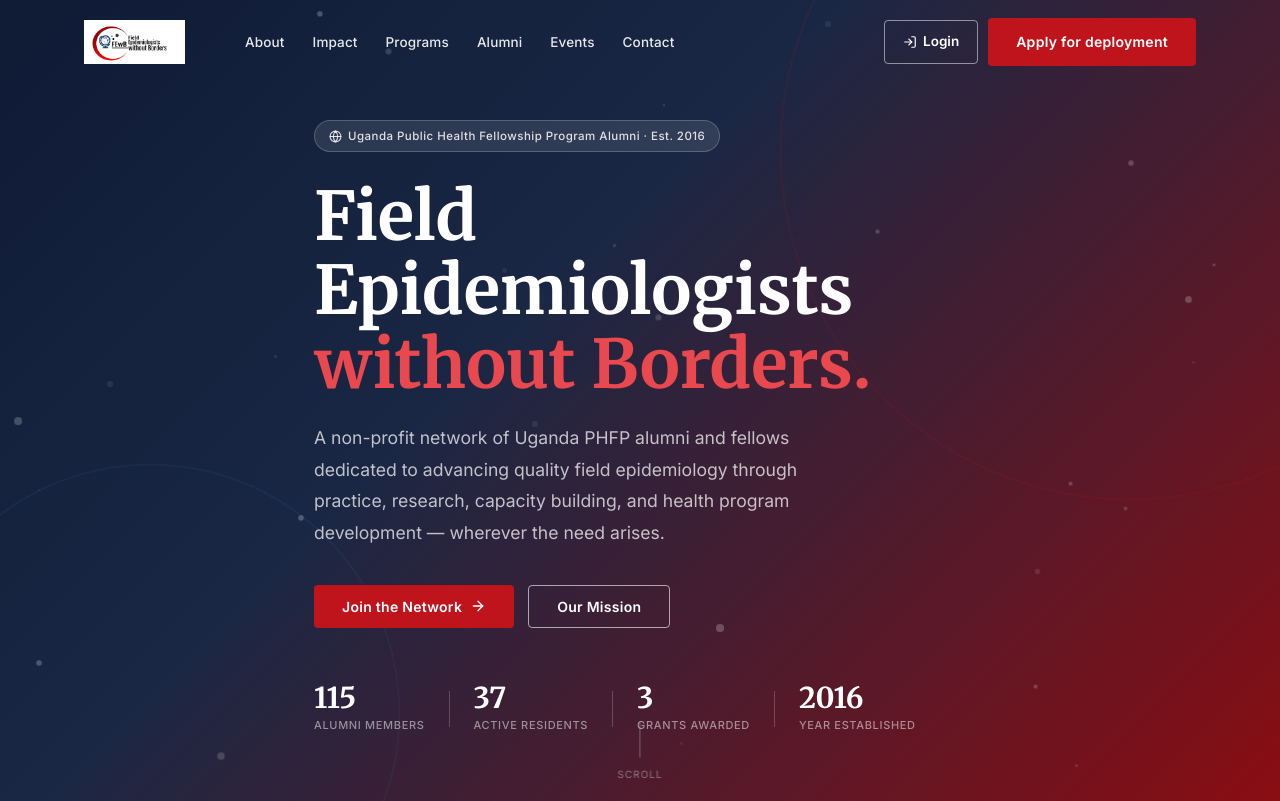
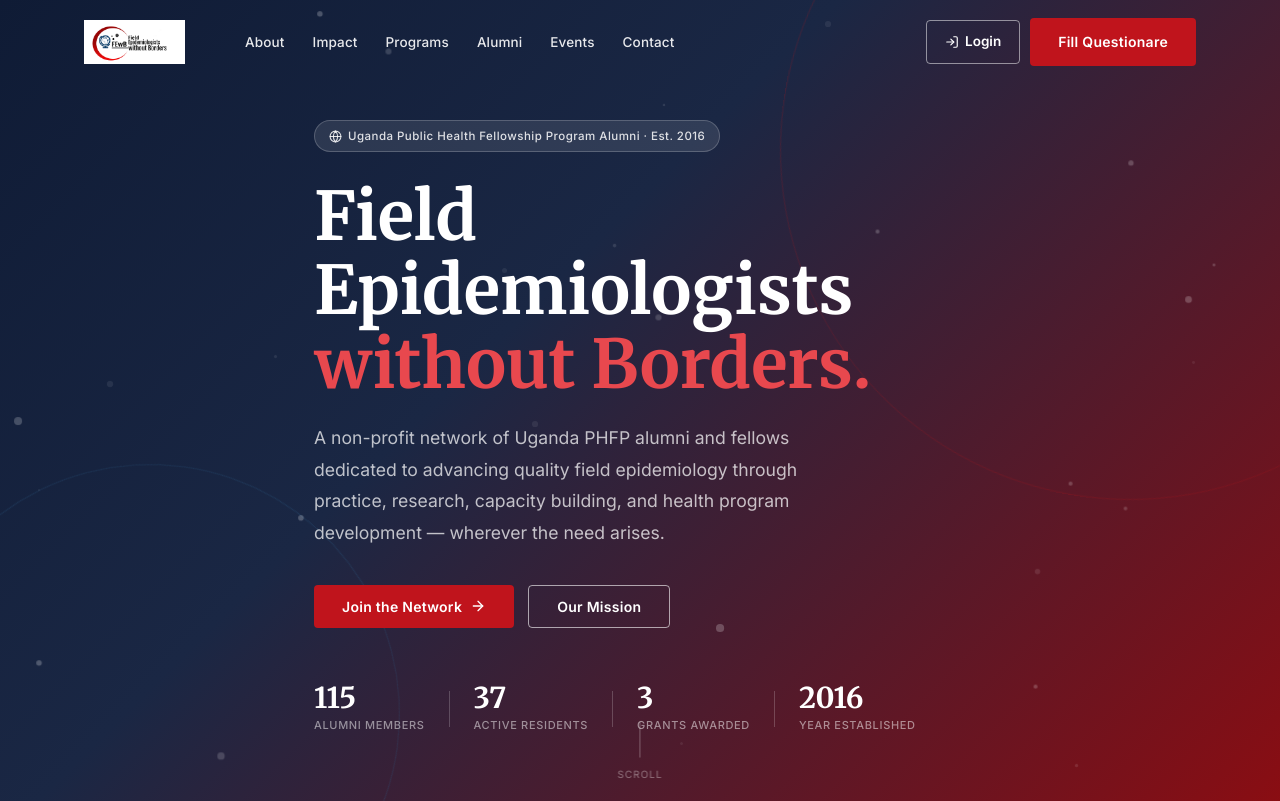
Before and after one commit to Herbert-93/fewb.org, a React (Create React App) app: page / in a window 1280 px wide. Shown: the top 801 px of the page. Built offline with nearby package versions, Linux system fonts and the light colour scheme; the HTML template or start-up script is replaced by a standard one.

Commit message:
Updated Navbar

```diff
--- a/src/components/Navbar.js
+++ b/src/components/Navbar.js
@@ -55,7 +55,7 @@
             rel="noopener noreferrer"
             className="btn-primary"
           >
-            Apply for deployment
+            Fill Questionare
           </a>
         </div>
 
```
